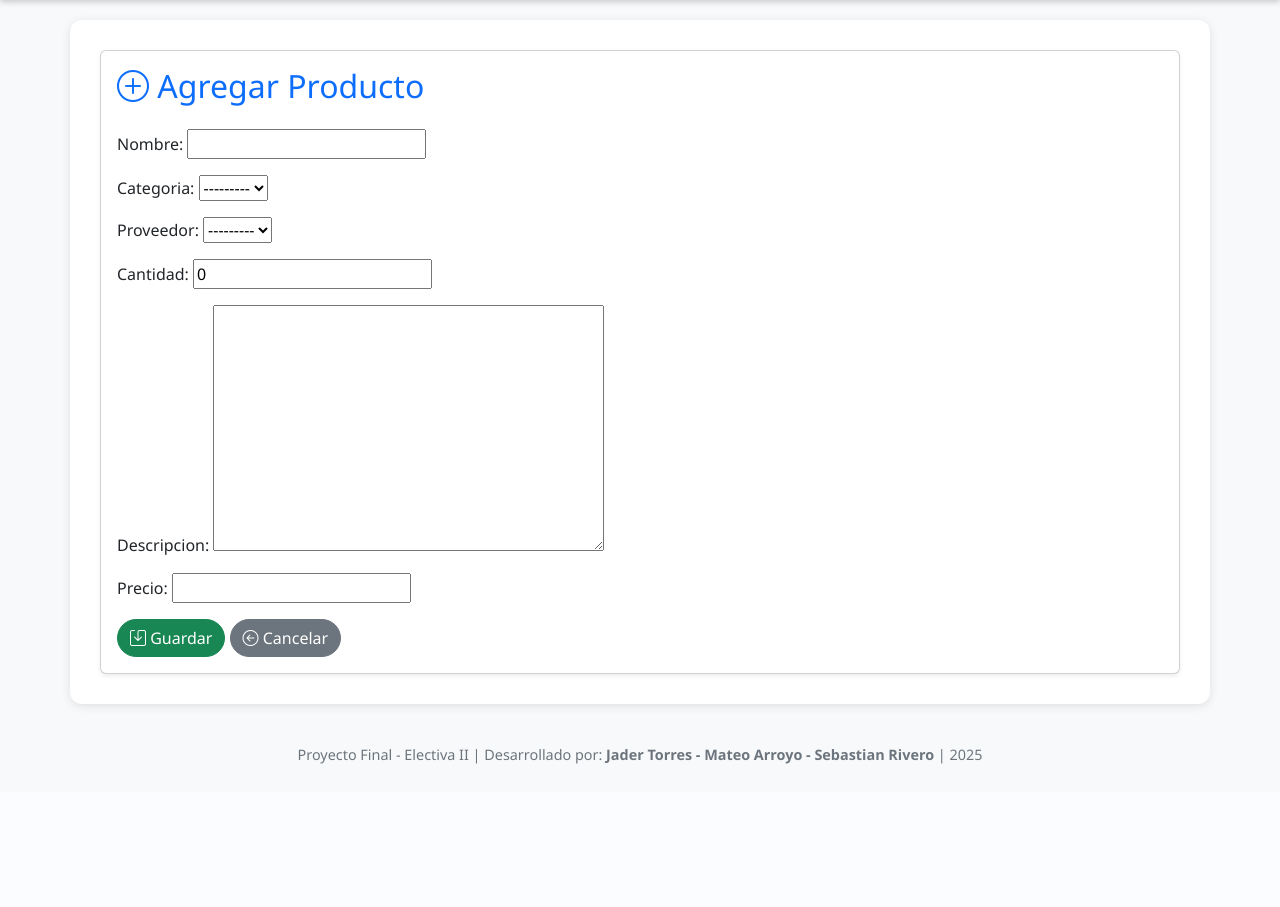
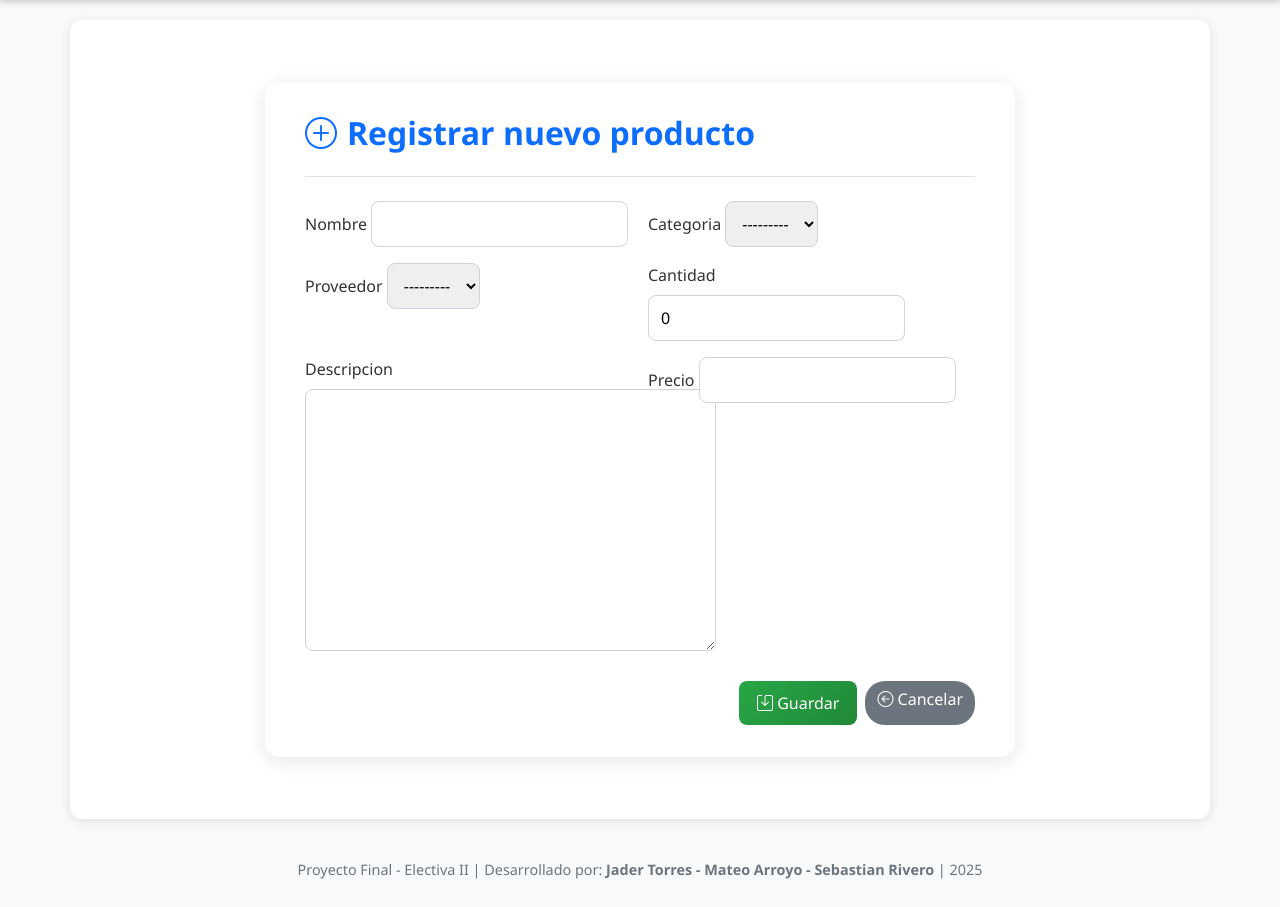
Before and after one commit to JaderTremendo16/Proyecto-FInal---Electiva-II, a Django app: page /crear/ in a window 1280 px wide. Shown: the part 105-1012 px from the top of the page. Before the commit the page ends 869 px from the top, so only its background shows below. Run offline with Django 5.2, Linux system fonts and the light colour scheme; the visitor is signed in with stand-in values (Sample User, id 1); data that the repository does not hold is empty; some libraries are stand-ins or nearby versions.

Commit message:
Trabajo 100%

```diff
--- a/inventario/templates/inventario/crear_producto.html
+++ b/inventario/templates/inventario/crear_producto.html
@@ -1,25 +1,104 @@
 {% extends 'inventario/base.html' %}
 {% block content %}
+<style>
+  .form-container {
+    max-width: 750px;
+    margin: 2rem auto;
+    background: #ffffff;
+    border-radius: 15px;
+    box-shadow: 0 4px 20px rgba(0, 0, 0, 0.1);
+    padding: 2rem 2.5rem;
+  }
 
-<div class="card shadow-sm">
-    <div class="card-body">
-        <h2 class="text-primary mb-4">
-            <i class="bi bi-plus-circle"></i> Agregar Producto
+  .form-container h2 {
+    font-weight: 600;
+    color: #0d6efd;
+    display: flex;
+    align-items: center;
+    gap: 10px;
+  }
+
+  .form-container form {
+    margin-top: 1.5rem;
+  }
+
+  .form-container label {
+    font-weight: 500;
+    color: #333;
+  }
+
+  .form-container input,
+  .form-container select,
+  .form-container textarea {
+    border-radius: 8px !important;
+    border: 1px solid #ced4da;
+    padding: 10px 12px;
+  }
+
+  .form-container button {
+    border-radius: 8px;
+    font-weight: 500;
+    padding: 10px 18px;
+  }
+
+  .btn-success {
+    background: linear-gradient(135deg, #28a745, #218838);
+    border: none;
+  }
+
+  .btn-success:hover {
+    background: linear-gradient(135deg, #218838, #1e7e34);
+  }
+
+  .btn-secondary {
+    background: #6c757d;
+    border: none;
+  }
+
+  .btn-secondary:hover {
+    background: #5c636a;
+  }
+
+  .divider {
+    width: 100%;
+    height: 1px;
+    background-color: #dee2e6;
+    margin: 1.5rem 0;
+  }
+
+</style>
+
+<div class="form-container">
+  <h2>
+    <i class="bi bi-plus-circle"></i>
+    Registrar nuevo producto
   </h2>
+
+  <div class="divider"></div>
 
   <form method="post">
     {% csrf_token %}
-            <div class="mb-3">
-                {{ form.as_p }}
+    <div class="row g-3">
+      {% for field in form %}
+      <div class="col-md-6">
+        <label for="{{ field.id_for_label }}" class="form-label">{{ field.label }}</label>
+        {{ field }}
+        {% if field.errors %}
+        <div class="text-danger small">{{ field.errors }}</div>
+        {% endif %}
       </div>
-            <button type="submit" class="btn btn-success">
+      {% endfor %}
+    </div>
+
+    <div class="d-flex justify-content-end mt-4">
+      <button type="submit" class="btn btn-success me-2">
         <i class="bi bi-save"></i> Guardar
       </button>
       <a href="{% url 'lista_productos' %}" class="btn btn-secondary">
         <i class="bi bi-arrow-left-circle"></i> Cancelar
       </a>
+    </div>
   </form>
-    </div>
 </div>
 
 {% endblock %}
```
Also changed, not shown: inventario/templates/inventario/editar_producto.html (+85 -7 lines), inventario/templates/inventario/formulario_edicion.html (added, +63 -0 lines). Lines whose indentation alone changed are shown as unchanged.
